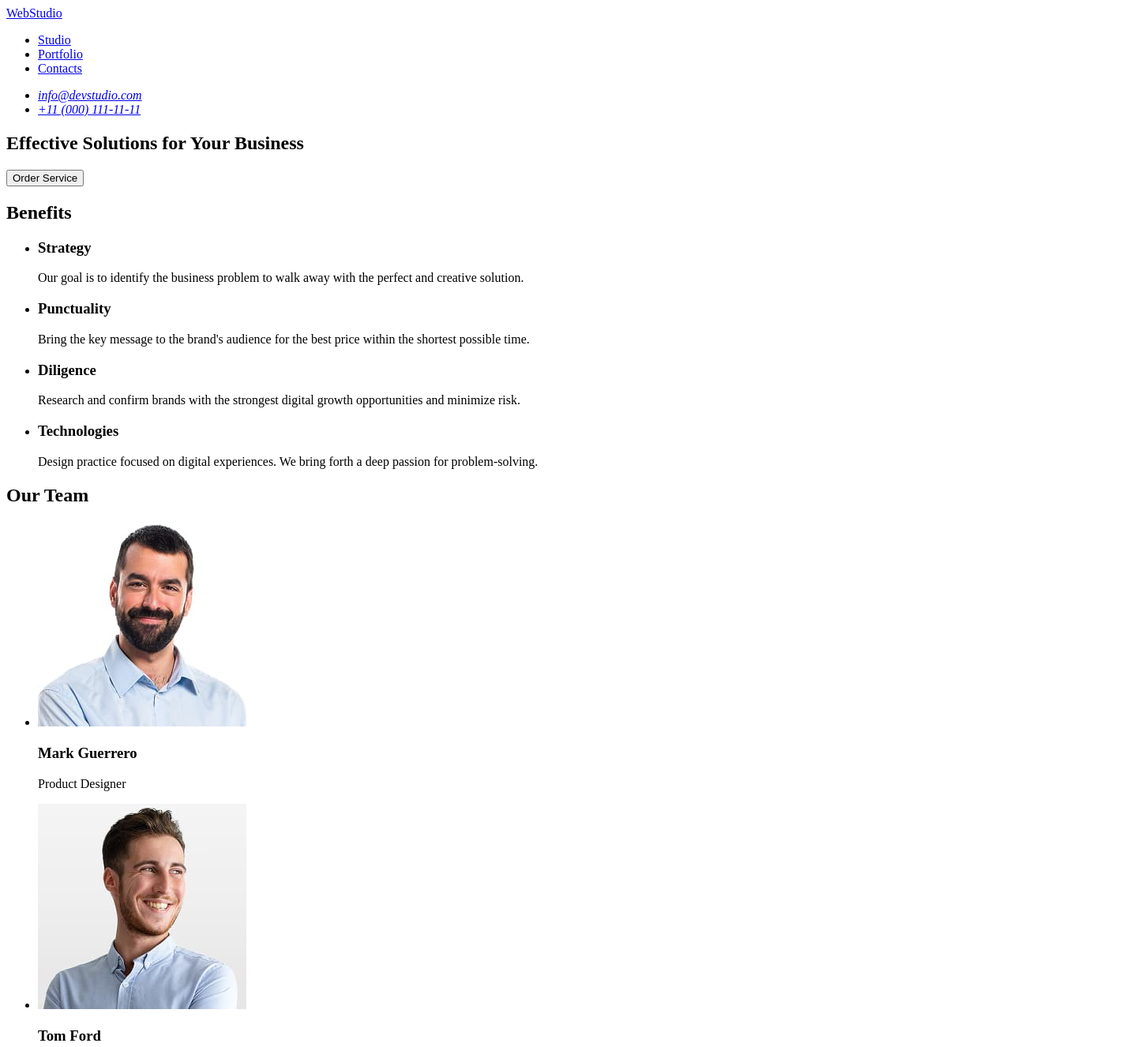
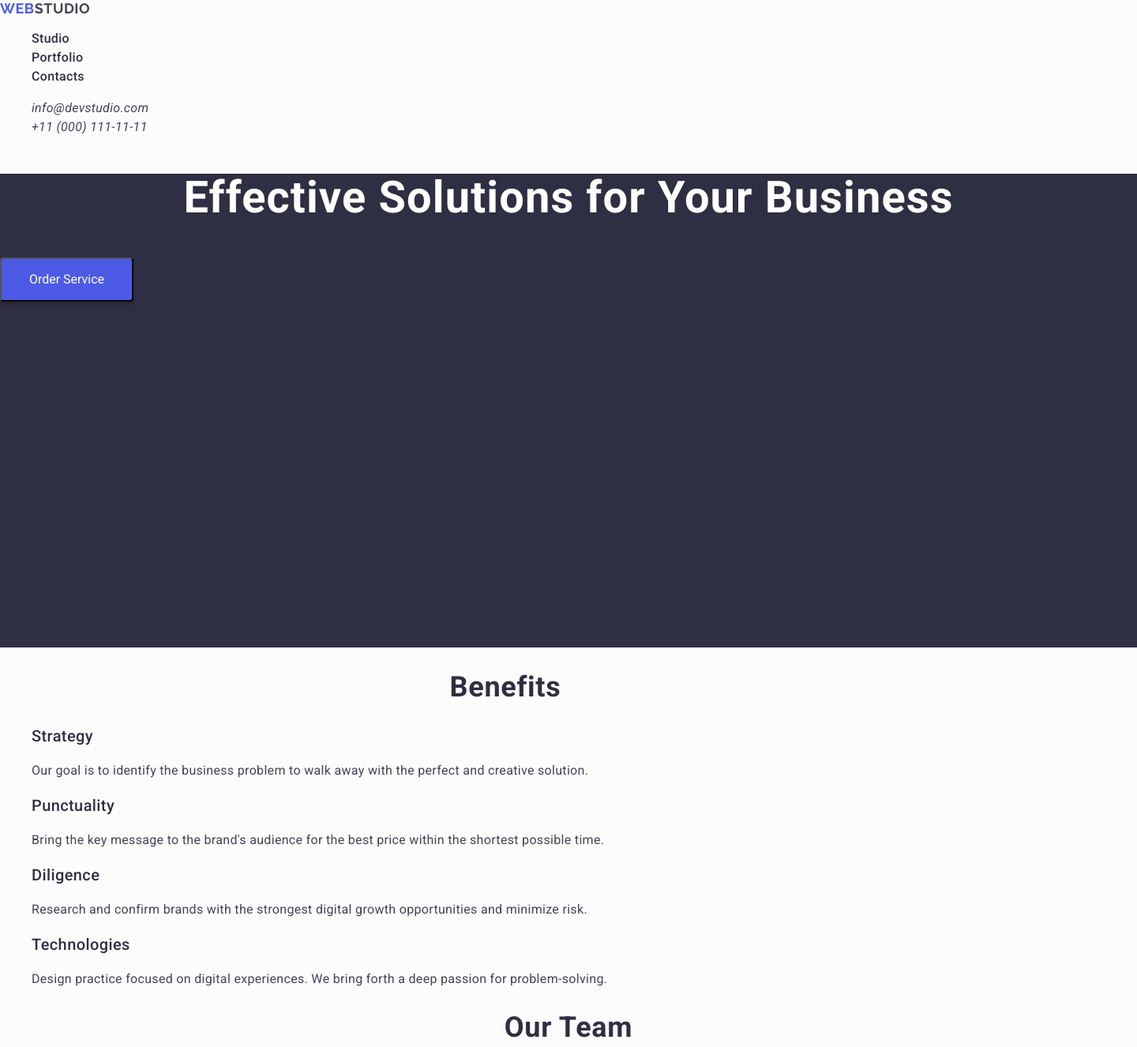
Before and after one commit to sabrina-prazdnichnykh/goit-markup-hw-02, a plain HTML site: page index.html in a window 1280 px wide. Shown: the top 1326 px of the page at 79% size, 1440 px wide, since content can reach past the window. Drawn offline with nearby package versions, Linux system fonts and the light colour scheme.

Commit message:
update index.html and css

```diff
--- /dev/null
+++ b/css/styles.css
@@ -0,0 +1,187 @@
+/* common */
+a {
+    text-decoration: none;
+    color: inherit;
+}
+
+ul, ol {
+    list-style-type: none;
+}
+
+body {
+    font-family: "Roboto", sans-serif;
+    color: #434455;
+    background-color: #FCFCFC;
+}
+
+h2 {
+    color: #2E2F42;
+    font-weight: 700;
+    font-size: 36px;
+    line-height: 1.11111;
+    letter-spacing: 0.02em;
+    text-align: center;
+}
+
+/* header */
+.logo  {
+    font-family: "Raleway";
+    font-weight: 700;
+    font-size: 18px;
+    line-height: 1.16667;
+    letter-spacing: 0.03em;
+    text-transform: uppercase;
+}
+
+.logo-violet {
+    color: #4D5AE5;
+}
+
+.logo-white {
+    color: #F4F4FD;
+}
+
+.header-nav-list{}
+
+.header-nav-link{
+    color: #2E2F42;
+    font-weight: 500;
+    font-size: 16px;
+    line-height: 1.5;
+    letter-spacing: 0.02em;
+}
+
+.header-nav-link:hover, .header-nav-link:focus {
+    color: #404BBF;
+}
+
+
+.address-list {}
+
+.address-item {
+    font-weight: 400;
+    font-size: 16px;
+    line-height: 1.5;
+    letter-spacing: 0.02em;
+}
+
+.address-item:hover, .address-item:focus {
+    color: #404BBF;
+}
+
+/* hero */
+
+.hero-section {
+    background: #2E2F42;
+    width: 1440px;
+    height: 600px;
+}
+
+.hero-title {
+    color: #FFFFFF;
+    font-weight: 700;
+    font-size: 56px;
+    line-height: 1.07143;
+    letter-spacing: 0.02em;
+    text-align: center;
+}
+
+.hero-button {
+    color: #FFFFFF;
+    background: #4D5AE5;
+    border-radius: 4px;
+    padding: 16px 32px;
+    width: 169px;
+    height: 56px;
+    box-shadow: 0 4px 4px 0 rgba(0, 0, 0, 0.15) ;
+    cursor: pointer;
+}
+
+.hero-button:hover {
+    background: #404BBF;
+}
+
+/* benefits */
+
+.benefits-title {}
+
+.benefits-list {}
+
+.benefits-list-item {}
+
+.benefits-list-header {
+    font-weight: 500;
+    font-size: 20px;
+    line-height: 1.2;
+    letter-spacing: 0.02em;
+    color: #2E2F42;
+}
+
+.benefits-list-text {
+    font-weight: 400;
+    font-size: 16px;
+    line-height: 1.5;
+    letter-spacing: 0.02em;
+}
+
+/* our team */
+
+.our-team-background {
+    width: 1440px;
+    height: 732px;
+    color: #F4F4Fd;
+}
+
+.team-list{}
+
+.team-list-item {}
+
+.team-member-name {
+    font-weight: 500;
+    font-size: 20px;
+    line-height: 1.2;
+    letter-spacing: 0.02em;
+    color: #2E2F42;
+}
+
+.team-member-position {
+    font-weight: 400;
+    font-size: 16px;
+    line-height: 1.5;
+    letter-spacing: 0.02em;
+    color: #434455;
+}
+
+/* our portfolio */
+
+.portfolio-list {}
+
+.portfolio-list-item {}
+
+.portfolio-list-header {
+    font-weight: 500;
+    font-size: 20px;
+    line-height: 1.2;
+    letter-spacing: 0.02em;
+}
+
+.portfolio-list-text {
+    font-weight: 400;
+    font-size: 16px;
+    line-height: 1.5;
+    letter-spacing: 0.02em;
+}
+
+/* footer */
+
+footer {
+    background:#2E2F42;
+}
+
+.footer-text {
+    font-weight: 400;
+    font-size: 16px;
+    line-height: 1.5;
+    letter-spacing: 0.02em;
+    color: #F4F4FD;
+}
--- a/index.html
+++ b/index.html
@@ -4,31 +4,39 @@
     <meta charset="UTF-8">
     <meta name="viewport" content="width=device-width, initial-scale=1.0">
     <title>Document</title>
-</head>
+
+    <link rel="preconnect" href="https://fonts.googleapis.com">
+    <link rel="preconnect" href="https://fonts.gstatic.com" crossorigin>
+    <link href="https://fonts.googleapis.com/css2?family=Raleway:ital,wght@0,100..900;1,100..900&family=Roboto:ital,wght@0,100..900;1,100..900&display=swap" rel="stylesheet">
+
+    <link rel="stylesheet" href="https://cdnjs.cloudflare.com/ajax/libs/modern-normalize/3.0.1/modern-normalize.min.css"
+        integrity="sha512-q6WgHqiHlKyOqslT/lgBgodhd03Wp4BEqKeW6nNtlOY4quzyG3VoQKFrieaCeSnuVseNKRGpGeDU3qPmabCANg=="
+        crossorigin="anonymous" referrerpolicy="no-referrer" />
+    <link rel="stylesheet" href="./css/styles.css" />
 <body>
     <header>
         <nav>
-            <a href="./index.html">WebStudio</a>
-            <ul>
+            <a href="./index.html" class="logo"><span class="logo-violet">Web</span>Studio</a>
+            <ul class="header-nav-list">
                 <li>
-                    <a href="#">Studio</a>
+                    <a href="#" class="header-nav-link">Studio</a>
                 </li>
                 <li>
-                    <a href="#">Portfolio</a>
+                    <a href="#" class="header-nav-link">Portfolio</a>
                 </li>
                 <li>
-                    <a href="#">Contacts</a>
+                    <a href="#" class="header-nav-link">Contacts</a>
                 </li>
             </ul>
         </nav>
 
          <address>
-            <ul>
+            <ul class="address-list">
                <li>
-                <a href="mailto:info@devstudio.com">info@devstudio.com</a>
+                <a href="mailto:info@devstudio.com" class="address-item">info@devstudio.com</a>
                </li>
                <li>
-                <a href="tel:+110001111111">+11 (000) 111-11-11</a>
+                <a href="tel:+110001111111" class="address-item">+11 (000) 111-11-11</a>
                </li>
             </ul>
 
@@ -36,68 +44,113 @@
     </header>
     <main>
         <!-- hero -->
-        <section>
-            <h1>Effective Solutions for Your Business</h1>
-            <button type="button">Order Service</button>
+        <section class="hero-section">
+            <h1 class="hero-title">Effective Solutions for Your Business</h1>
+            <button type="button" class="hero-button">Order Service</button>
         </section>
 
         <!-- benefits -->
         <section>
-            <h2>Benefits</h2>
-            <ul>
-                <li>
-                    <h3>Strategy</h3>
-                    <p>Our goal is to identify the business problem to walk away with the perfect and creative solution.</p>
+            <h2 class="benefits-title">Benefits</h2>
+            <ul class="benefits-list">
+                <li class="benefits-list-item">
+                    <h3 class="benefits-list-header">Strategy</h3>
+                    <p class="benefits-list-text">Our goal is to identify the business problem to walk away with the perfect and creative solution.</p>
                 </li>
-                <li>
-                    <h3>Punctuality</h3>
-                    <p>Bring the key message to the brand's audience for the best price within the shortest possible time.</p>
+                <li class="benefits-list-item">
+                    <h3 class="benefits-list-header">Punctuality</h3>
+                    <p class="benefits-list-text">Bring the key message to the brand's audience for the best price within the shortest possible time.</p>
                 </li>
-                <li>
-                    <h3>Diligence</h3>
-                    <p>Research and confirm brands with the strongest digital growth opportunities and minimize risk.</p>
+                <li class="benefits-list-item">
+                    <h3 class="benefits-list-header">Diligence</h3>
+                    <p class="benefits-list-text">Research and confirm brands with the strongest digital growth opportunities and minimize risk.</p>
                 </li>
-                <li>
-                    <h3>Technologies</h3>
-                    <p>Design practice focused on digital experiences. We bring forth a deep passion for problem-solving.</p>
+                <li class="benefits-list-item">
+                    <h3 class="benefits-list-header">Technologies</h3>
+                    <p class="benefits-list-text">Design practice focused on digital experiences. We bring forth a deep passion for problem-solving.</p>
                 </li>
             </ul>
         </section>
 
         <!-- our team -->
-         <section>
+         <section class="our-team-background">
             <h2>Our Team</h2>
-            <ul>
-                <li>
-                    <img src="./image/mark-guerrero.jpg" alt="Photo of Mark Guerrero" width="264" height="260">
-                    <h3>Mark Guerrero</h3>
-                    <p>Product Designer</p>
+            <ul class="team-list">
+                <li class="team-list-item">
+                    <img src="./images/mark-guerrero.jpg" alt="Photo of Mark Guerrero" width="264" height="260">
+                    <h3 class="team-member-name">Mark Guerrero</h3>
+                    <p class="team-member-position">Product Designer</p>
 
                 </li>
-                <li>
-                    <img src="./image/tom-ford.jpg" alt="Photo of Tom Ford" width="264" height="260">
-                    <h3>Tom Ford</h3>
-                    <p>Frontend Developer</p>
+                <li class="team-list-item">
+                    <img src="./images/tom-ford.jpg" alt="Photo of Tom Ford" width="264" height="260">
+                    <h3 class="team-member-name">Tom Ford</h3>
+                    <p class="team-member-position">Frontend Developer</p>
 
                 </li>
-                <li>
-                    <img src="./image/camila-garcia.jpg" alt="Photo of Camila Garcia" width="264" height="260">
-                    <h3>Camila Garcia</h3>
-                    <p>Marketing</p>
+                <li class="team-list-item">
+                    <img src="./images/camila-garcia.jpg" alt="Photo of Camila Garcia" width="264" height="260">
+                    <h3 class="team-member-name">Camila Garcia</h3>
+                    <p class="team-member-position">Marketing</p>
 
                 </li>
-                <li>
-                    <img src="./image/daniel-wilson.jpg" alt="Photo of Daniel Wilson" width="264" height="260">
-                    <h3>Daniel Wilson</h3>
-                    <p>UI Designer</p>
+                <li class="team-list-item"
+                    <img src="./images/daniel-wilson.jpg" alt="Photo of Daniel Wilson" width="264" height="260">
+                    <h3 class="team-member-name">Daniel Wilson</h3>
+                    <p class="team-member-position">UI Designer</p>
 
                 </li>
             </ul>
          </section>
+
+        <!-- our portfolio -->
+         <section>
+            <h2>Our Portfolio</h2>
+            <ul class="portfolio-list">
+                <li class="portfolio-list-item">
+                    <img src="./images/banking-app.jpg" alt="Photo of Banking App" width="360" height="300">
+                    <h3 class="portfolio-list-header">Banking App</h3>
+                    <p class="portfolio-list-text">App</p>
+
+                </li>
+                <li class="portfolio-list-item">
+                    <img src="./images/cashless-payment.jpg" alt="Photo of Cashless Payment" width="360" height="300">
+                    <h3 class="portfolio-list-header">Cashless Payment</h3>
+                    <p class="portfolio-list-text">Marketing</p>
+
+                </li>
+                <li class="portfolio-list-item">
+                    <img src="./images/meditation-app.jpg" alt="Photo of Meditation App" width="360" height="300">
+                    <h3 class="portfolio-list-header">Meditation App</h3>
+                    <p class="portfolio-list-text">App</p>
+
+                </li>
+                <li class="portfolio-list-item">
+                    <img src="./images/taxi-service.jpg" alt="Photo of Taxi Service" width="360" height="300">
+                    <h3 class="portfolio-list-header">Taxi Service</h3>
+                    <p class="portfolio-list-text">Marketing</p>
+
+                </li>
+                <li class="portfolio-list-item">
+                    <img src="./images/screen-illustrations.jpg" alt="Photo of Screen Illustrations" width="360" height="300">
+                    <h3 class="portfolio-list-header">Screen Illustrations</h3>
+                    <p class="portfolio-list-text">Design</p>
+
+                </li>
+                <li class="portfolio-list-item">
+                    <img src="./images/online-courses.jpg" alt="Photo of Online Courses" width="360" height="300">
+                    <h3 class="portfolio-list-header">Online Courses</h3>
+                    <p class="portfolio-list-text">Marketing</p>
+
+                </li>
+
+
+            </ul>
+         </section>
     </main>
     <footer>
-        <a href="./index.html">WebStudio</a>
-        <p>Increase the flow of customers and sales for your business with digital marketing & growth solutions.</p>
+        <a href="./index.html" class="logo"><span class="logo-violet">Web</span><span class="logo-white">Studio</span></a>
+        <p class="footer-text">Increase the flow of customers and sales for your business with digital marketing & growth solutions.</p>
     </footer>
 </body>
 </html>
```
Also changed, not shown: images/banking-app.jpg (added), images/camila-garcia.jpg (renamed from image/camila-garcia.jpg), images/cashless-payment.jpg (added), images/daniel-wilson.jpg (renamed from image/daniel-wilson.jpg), images/mark-guerrero.jpg (renamed from image/mark-guerrero.jpg), images/meditation-app.jpg (added), images/online-courses.jpg (added), images/screen-illustrations.jpg (added), images/taxi-service.jpg (added), images/tom-ford.jpg (renamed from image/tom-ford.jpg).
